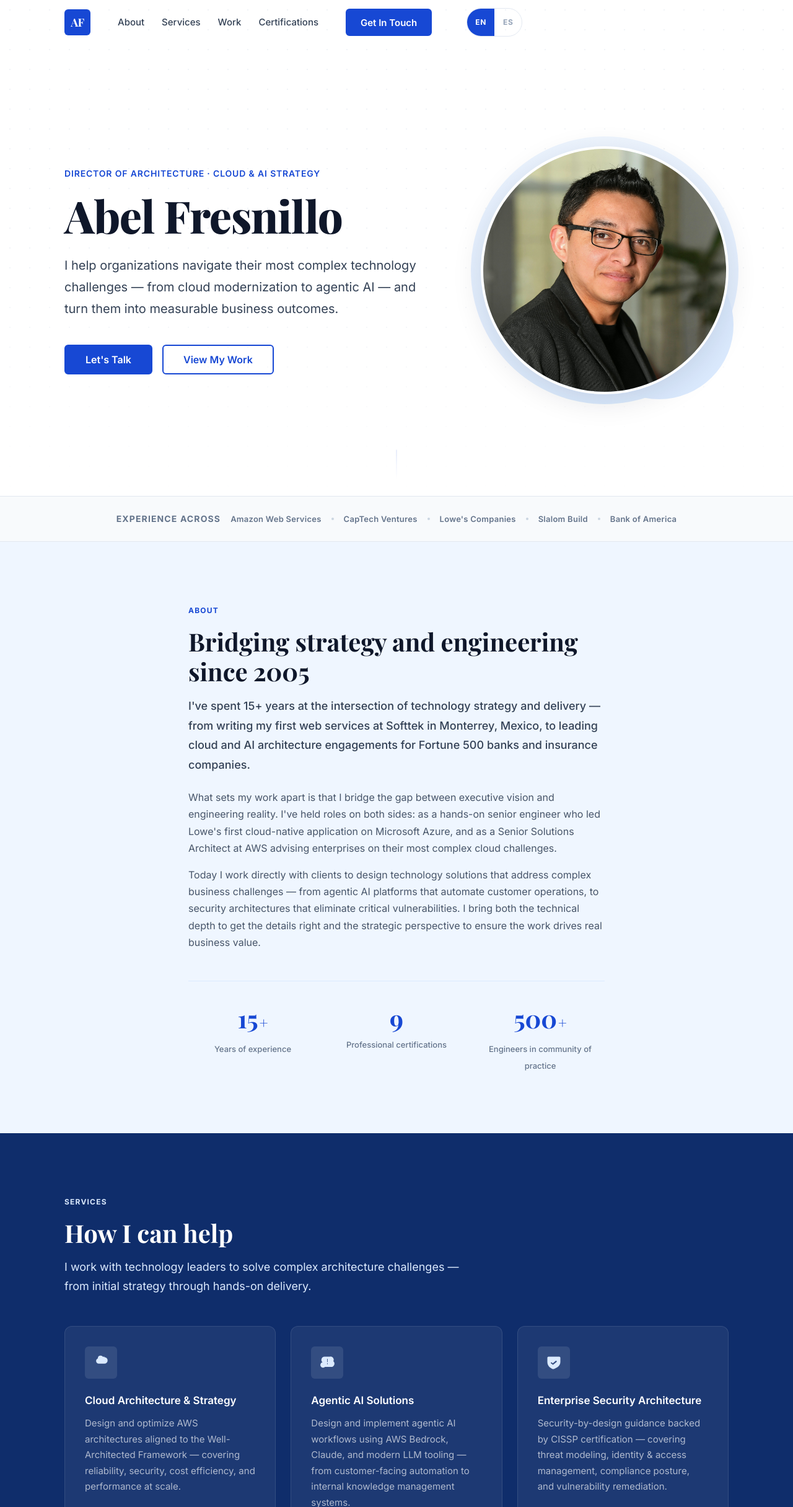
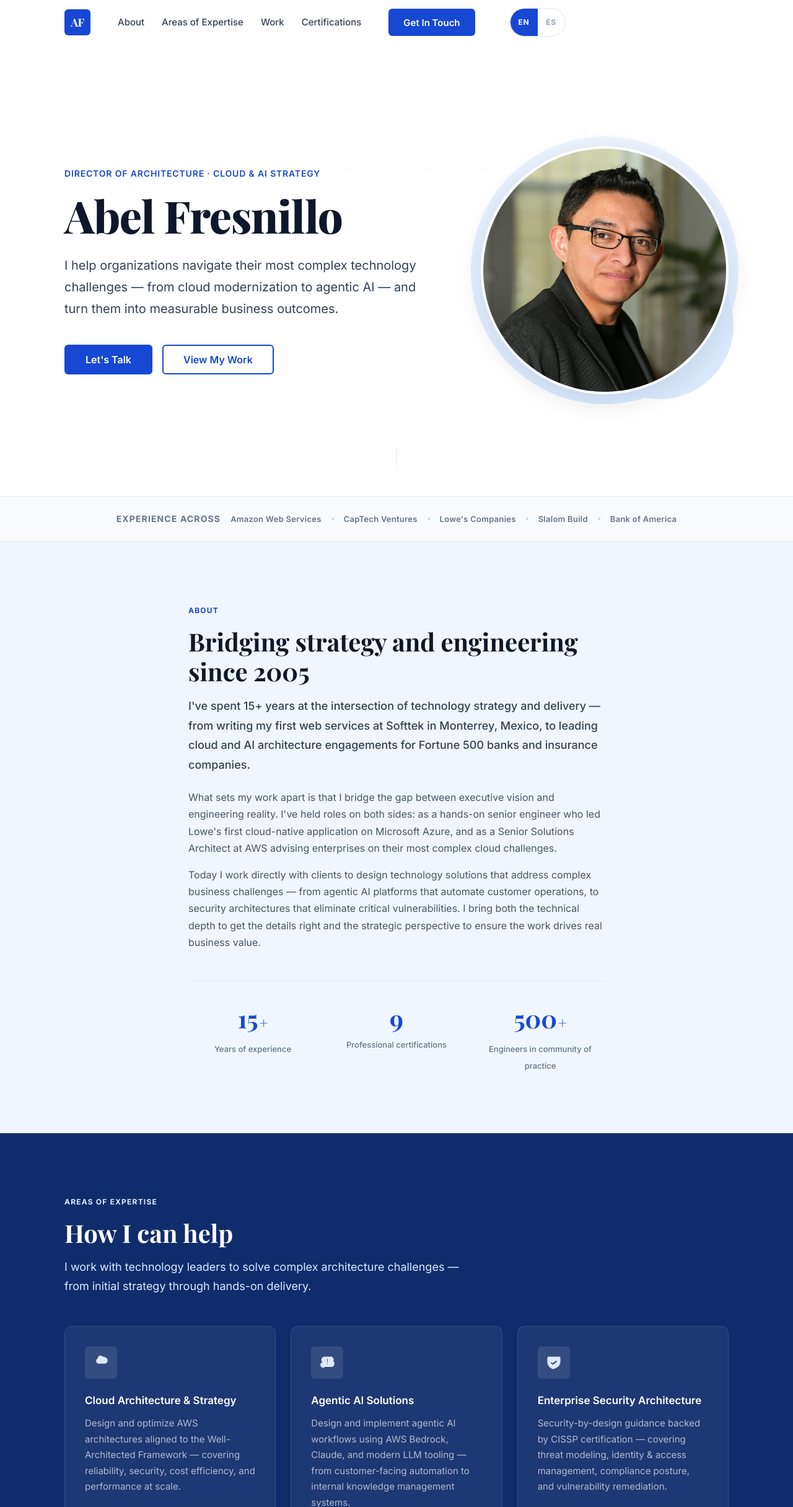
Before and after one commit to abel-fresnillo/personal-website, a plain HTML site: page index.html in a window 1280 px wide. Shown: the top 2431 px of the page at 62% size. Drawn offline with nearby package versions, Linux system fonts and the light colour scheme.

Commit message:
Updates Services section labels

```diff
--- a/index.html
+++ b/index.html
@@ -35,7 +35,7 @@
       <nav aria-label="Main navigation">
         <ul class="nav-links" role="list">
           <li><a href="#about" data-i18n="nav_about">About</a></li>
-          <li><a href="#services" data-i18n="nav_services">Services</a></li>
+          <li><a href="#services" data-i18n="nav_services">Areas of Expertise</a></li>
           <li><a href="#work" data-i18n="nav_work">Work</a></li>
           <li><a href="#certifications" data-i18n="nav_certs">Certifications</a></li>
           <li style="display:none"><a href="#articles" data-i18n="nav_articles">Articles</a></li>
@@ -60,7 +60,7 @@
     <div class="mobile-menu" id="mobile-menu" aria-hidden="true">
       <ul role="list">
         <li><a href="#about" data-i18n="nav_about">About</a></li>
-        <li><a href="#services" data-i18n="nav_services">Services</a></li>
+        <li><a href="#services" data-i18n="nav_services">Areas of Expertise</a></li>
         <li><a href="#work" data-i18n="nav_work">Work</a></li>
         <li><a href="#certifications" data-i18n="nav_certs">Certifications</a></li>
         <li style="display:none"><a href="#articles" data-i18n="nav_articles">Articles</a></li>
@@ -175,7 +175,7 @@
     <section id="services" class="services section" aria-labelledby="services-heading">
       <div class="container">
         <div class="section-header" data-aos="fade-up">
-          <span class="section-tag" data-i18n="services_tag">Services</span>
+          <span class="section-tag" data-i18n="services_tag">Areas of Expertise</span>
           <h2 id="services-heading" class="section-heading" data-i18n="services_heading">How I can help</h2>
           <p class="section-subheading" data-i18n="services_sub">I work with technology leaders to solve complex architecture challenges — from initial strategy through hands-on delivery.</p>
         </div>
--- a/js/translations.js
+++ b/js/translations.js
@@ -2,7 +2,7 @@ const translations = {
   en: {
     // ── Navigation ───────────────────────────────────────────────────────
     nav_about:        "About",
-    nav_services:     "Services",
+    nav_services:     "Areas of Expertise",
     nav_work:         "Work",
     nav_certs:        "Certifications",
     nav_articles:     "Articles",
@@ -36,7 +36,7 @@ const translations = {
     stat_community: "Engineers in community of practice",
 
     // ── Services ─────────────────────────────────────────────────────────
-    services_tag: "Services",
+    services_tag: "Areas of Expertise",
     services_heading: "How I can help",
     services_sub: "I work with technology leaders to solve complex architecture challenges — from initial strategy through hands-on delivery.",
 
@@ -133,7 +133,7 @@ const translations = {
   es: {
     // ── Navegación ───────────────────────────────────────────────────────
     nav_about:        "Sobre mí",
-    nav_services:     "Servicios",
+    nav_services:     "Áreas de Expertise",
     nav_work:         "Proyectos",
     nav_certs:        "Certificaciones",
     nav_articles:     "Artículos",
@@ -167,7 +167,7 @@ const translations = {
     stat_community: "Ingenieros en comunidad de práctica",
 
     // ── Servicios ────────────────────────────────────────────────────────
-    services_tag:     "Servicios",
+    services_tag:     "Áreas de Expertise",
     services_heading: "Cómo puedo ayudarte",
     services_sub:     "Trabajo con líderes tecnológicos para resolver desafíos complejos de arquitectura — desde la estrategia inicial hasta la entrega hands-on.",
 
```
